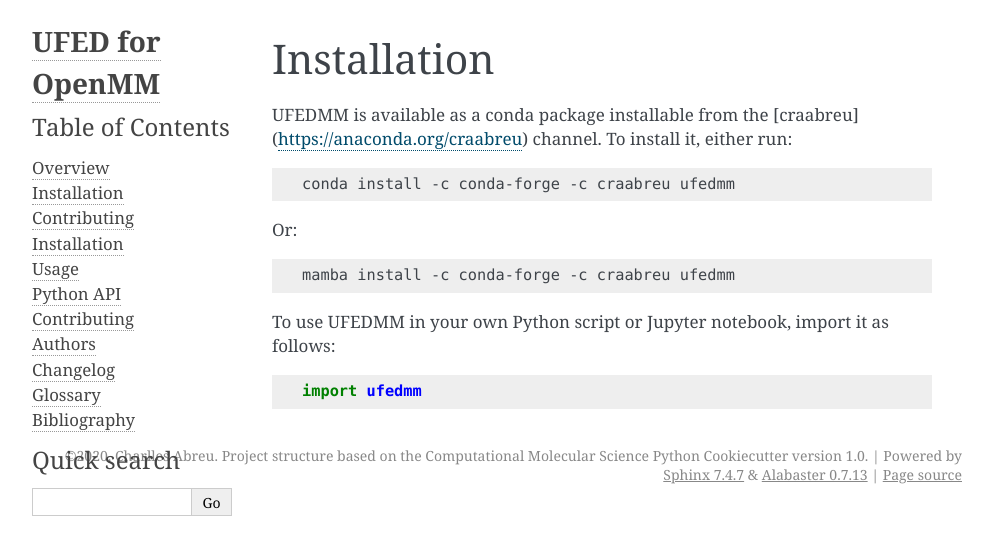
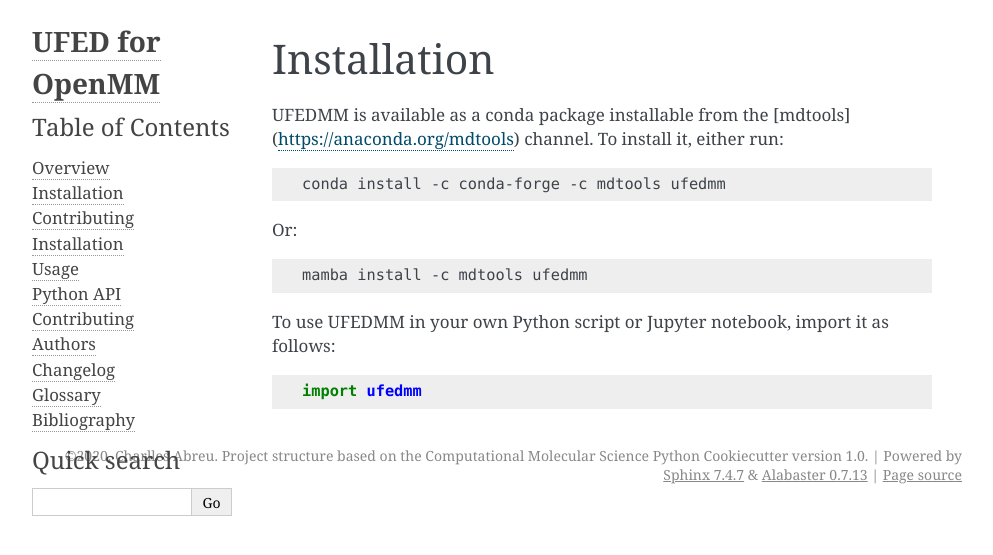
Before and after one commit to craabreu/ufedmm, a Sphinx documentation site: the page built from docs/installation.rst, in a window 1280 px wide. Shown: the top 555 px of the page, without its empty margins (148-1141 px from the left). Built offline with Sphinx 7.4.7, drawn with Linux system fonts in a browser that asks for light colours.

Commit message:
Moved conda package to mdtools channel

```diff
--- a/docs/installation.rst
+++ b/docs/installation.rst
@@ -3,18 +3,18 @@
 ============
 
 UFEDMM is available as a conda package installable from the
-[craabreu](https://anaconda.org/craabreu) channel.
+[mdtools](https://anaconda.org/mdtools) channel.
 To install it, either run:
 
 .. code-block:: bash
 
-    conda install -c conda-forge -c craabreu ufedmm
+    conda install -c conda-forge -c mdtools ufedmm
 
 Or:
 
 .. code-block:: bash
 
-    mamba install -c conda-forge -c craabreu ufedmm
+    mamba install -c mdtools ufedmm
 
 To use UFEDMM in your own Python script or Jupyter notebook, import it as follows:
 
```
Also changed, not shown: README.md (+3 -3 lines), 1 other file.
